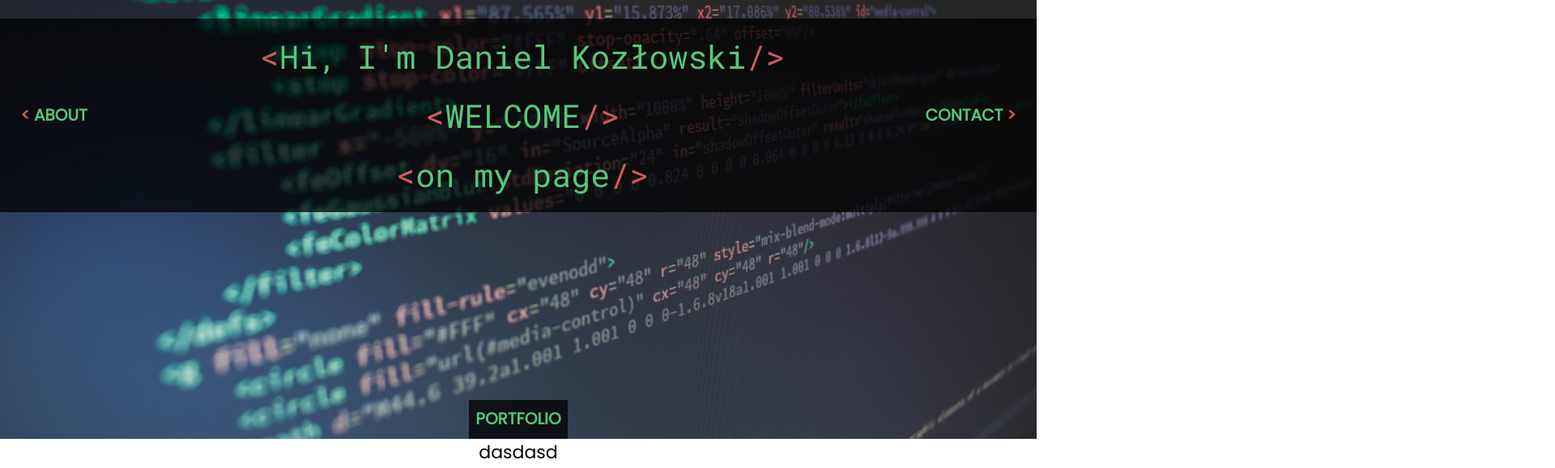
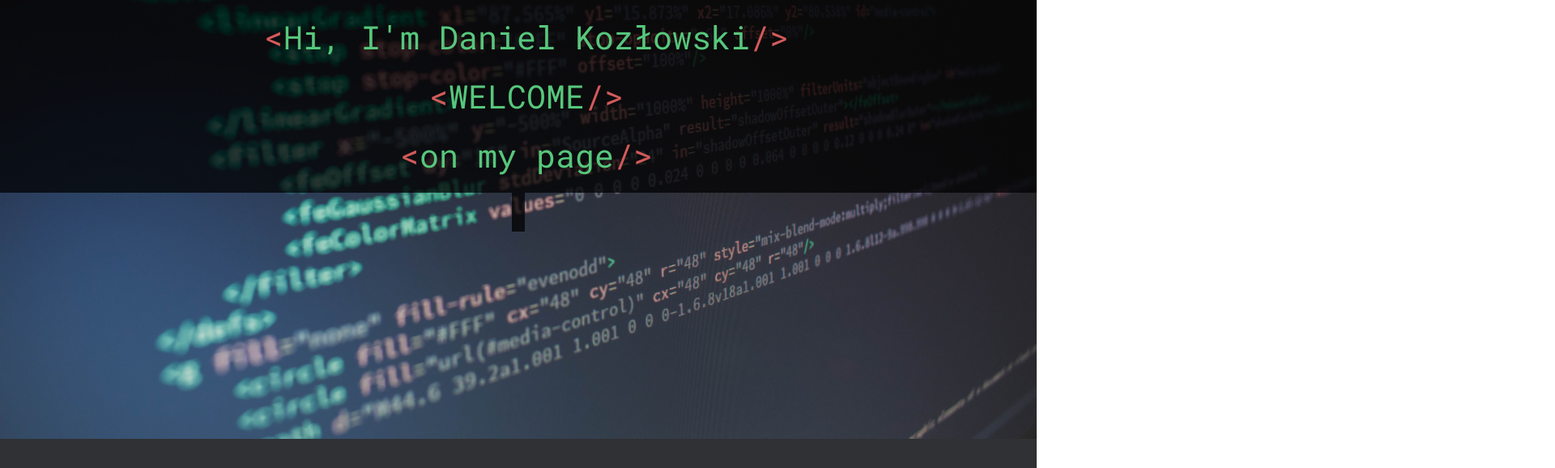
Before and after one commit to Benodkk/My-portfolio, a React (Create React App) app: page / in a window 1280 px wide. Shown: the part 258-836 px from the top of the page at 81% size, 1920 px wide, since content can reach past the window. Built offline with nearby package versions, Linux system fonts and the light colour scheme.

Commit message:
like powerpoint

```diff
--- a/src/App.js
+++ b/src/App.js
@@ -5,39 +5,56 @@ import Portfolio from './Containers/Portfolio'
 import Contact from './Containers/Contact'
 
 import './style.css'
-import { useState } from 'react'
+import { useEffect, useState } from 'react'
 
 function App() {
 
-  const [bot, setBot] = useState('0')
-  const [right, setRight] = useState('100vw')
+  const [topp, setTopp] = useState('0px')
+  const [page, setPage] = useState(0)
 
-  const goLeft = () => {
-    setRight(0)
+  const [daa, setDaa] = useState('')
+
+  const onScroll = (e) => {
+      setDaa(e.deltaY)
   }
-  const goRight = () => {
-    setRight('200vw')
-  }
-  const goDown = () => {
-    setBot('100vh')
-  }
-  const backToWelcomePage = () => {
-    setBot('0')
-    setRight('100vw')
-    console.log(bot)
-  }
+
+  useEffect(() => {
+    window.addEventListener('wheel', onScroll)
+  },[])
+
+  useEffect(() => {
+    console.log(daa)
+    console.log(page)
+    if(page==0 && daa>0){
+      setTopp('100vh')
+      setPage(1)
+      setDaa(0)
+    }
+    else if(page==1 && daa<0){
+      setTopp('0vh')
+      setPage(0)
+      setDaa(0)
+    }
+    else if(page==1 && daa>0){
+      setTopp('200vh')
+      setPage(2)
+      setDaa(0)
+    }
+    else if(page==2 && daa<0){
+      setTopp('100vh')
+      setPage(1)
+      setDaa(0)
+    }
+  },[daa])
 
   return (
     <div id="app" style={{
-      bottom:bot,
-      right:right
-      }}>
-      <div className='firstRow'>
-        <About backToWelcomePage={backToWelcomePage}/>
-        <WelcomePage goLeft={goLeft} goRight={goRight} goDown={goDown} />
-        <Contact backToWelcomePage={backToWelcomePage}/>
-      </div>
-      <Portfolio backToWelcomePage={backToWelcomePage}/>
+      bottom: topp
+    }}>
+      <WelcomePage />
+      <About page={page}/>
+      {/* <Contact scroll={scroll}/> */}
+      <Portfolio />
     </div>
   );
 }
--- a/src/Containers/About.js
+++ b/src/Containers/About.js
@@ -1,11 +1,13 @@
+import { useState, useEffect } from "react"
 
-function About({backToWelcomePage}){
+function About(){
 
     return(
         <section id="about">
-            <div className="fakeDiv"></div>
             <div className="content">
-                <h1>ABOUT ME</h1>
+                {/* <button onClick={pagee}></button> */}
+                {/* <button onClick={scrollUp}>asd</button> */}
+                <h1 >ABOUT ME</h1>
                 <div>
                     Welcome! My name is Daniel Kozłowski, I'm learning programming and I'm looking forward to start working as a developer.
                     I am also a civil engineer, but I decided to change the industry and try my hand at programming.
@@ -16,11 +18,13 @@ function About({backToWelcomePage}){
                     I started my learning with few small courses then i found The Odin Project. They helped me to develop my skillls and showed me the path how to become a full stack developer.
                 </div>
                 <div className="redBorder"></div>
+                <div>
+
+                </div>
                 <div className="quote"><i>
                     “Any fool can write code that a computer can understand. Good programmers write code that humans can understand.”
                 </i></div>
             </div>
-            <button className="aboutBtn" onClick={backToWelcomePage}>BACK </button>
         </section>
     )
 }
--- a/src/Containers/WelcomePage.js
+++ b/src/Containers/WelcomePage.js
@@ -1,19 +1,33 @@
+import { useEffect, useState } from "react"
+import { Link } from "react-router-dom"
+function WelcomePage({scr}){
 
-function WelcomePage({goLeft, goRight, goDown}){
+    // const [daa, setDaa] = useState('')
+
+    // const onScroll = (e) => {
+    //     setDaa(e.deltaY)
+    // }
+    // useEffect(() => {
+    //     window.addEventListener('wheel', onScroll)
+    // },[])
+    // useEffect(() => {
+    //     if(daa>0){
+    //         scroll()
+    //     }
+    // },[daa])
 
     return(
-        <section id="welcomePage">
+        <section id="welcomePage"
+        style={{transform: scr}}>
+            {/* <div className="fakeDiv"></div> */}
             <div className="welcomeContainer">
-                <button className="leftBtn" onClick={goLeft}>ABOUT</button>
                 <div className="welcomeMessage">
                     <div>Hi, I'm Daniel Kozłowski</div>
                     <div className="bigWelcome">WELCOME</div>
                     <div>on my page</div>
                 </div>
-                <button className="rightBtn" onClick={goRight}>CONTACT</button>
             </div>
             <div className="downBtnContainer">
-                <button className="downBtn" onClick={goDown}>PORTFOLIO</button>
                 <div className="arrowDown">
                     <div></div>
                 </div>
--- a/src/style.css
+++ b/src/style.css
@@ -26,7 +26,7 @@ body {
     font-family: 'Poppins', sans-serif;
     margin: 0px;
     font-size: 22px;
-    overflow: hidden;
+    /* overflow: hidden; */
 }
 
 #app {
@@ -35,24 +35,13 @@ body {
     align-items: center;
     transition:cubic-bezier(.45,.84,.68,.99) 1s ;
     position: relative;
-    width: 300vw;
-    height: 200vh;
+    width: 100vw;
+    height: 300vh;
 }
 
 
 /* XXXXXXXXXXXXXXXXXXXXXXXXXXXX
-XXXXXXXX 1 FIRST ROW XXXXXXXXXX
-XXXXXXXXXXXXXXXXXXXXXXXXXXXX */
-
-.firstRow{
-    display: flex;
-    width: 300vw;
-    height: 100vh;
-}
-
-
-/* XXXXXXXXXXXXXXXXXXXXXXXXXXXX
-XXXXXXX 2 WELCOME PAGE XXXXXXXX
+XXXXXXX 1 WELCOME PAGE XXXXXXXX
 XXXXXXXXXXXXXXXXXXXXXXXXXXXX */
 
 #welcomePage {
@@ -71,9 +60,7 @@ XXXXXXXXXXXXXXXXXXXXXXXXXXXX */
     width: 100%;
     background-color: rgba(0, 0, 0, 0.75);
     display: flex;
-    justify-content: space-between;
-    padding: 0 2vw;
-    box-sizing: border-box;
+    justify-content: center
 }
 .welcomeMessage{
     padding: 20px 0 ;
@@ -85,7 +72,7 @@ XXXXXXXXXXXXXXXXXXXXXXXXXXXX */
 .welcomeMessage div{
     padding-bottom: 20px ;
     position: relative;
-    left: 20px;
+    left: 10px;
 }
 .welcomeMessage div:last-child{
     padding-bottom: 0px ;
@@ -97,6 +84,18 @@ XXXXXXXXXXXXXXXXXXXXXXXXXXXX */
 .welcomeMessage div::after{
     content:"/>";
     color: var(--redTheme);
+}
+.downBtnContainer{
+    display: flex;
+    flex-direction: column;
+    align-items: center;
+    top: 94vh;
+    height: 5vh;
+    padding: 1vh 1vh 0;
+    background-color: rgba(0, 0, 0, 0.75);
+}
+.fakeDiv{
+    height: 6vh;
 }
 /* BUTTONS */
 .leftBtn, .rightBtn, .downBtn{
@@ -117,16 +116,7 @@ XXXXXXXXXXXXXXXXXXXXXXXXXXXX */
     content:" >";
     color: var(--redTheme);
 }
-.downBtnContainer{
-    display: flex;
-    flex-direction: column;
-    align-items: center;
-    position: absolute;
-    top: 94vh;
-    height: 5vh;
-    padding: 1vh 1vh 0;
-    background-color: rgba(0, 0, 0, 0.75);
-}
+
 @media(min-height:900px){
     .arrowDown div::after{
         content: ">";
@@ -141,14 +131,14 @@ XXXXXXXXXXXXXXXXXXXXXXXXXXXX */
 
 
 /* XXXXXXXXXXXXXXXXXXXXXXXXXXXX
-XXXXXXXXXX 3 ABOUT XXXXXXXXXXXX
+XXXXXXXXXX 2 ABOUT XXXXXXXXXXXX
 XXXXXXXXXXXXXXXXXXXXXXXXXXXX */
 #about{
     height: 100vh;
     width: 100vw;
     display: flex;
+    justify-content: center;
     align-items: center;
-    justify-content: space-between;
     background-color: rgb(48, 49, 53);
     box-sizing: border-box;
     padding: 2vw;
@@ -194,5 +184,5 @@ XXXXXXXXXXXXXXXXXXXXXXXXXXXX */
     width: 70px;
 }
 /* XXXXXXXXXXXXXXXXXXXXXXXXXXXX
-XXXXXXXXX 3 CONTACT XXXXXXXXXXX
+XXXXXXXXX 4 CONTACT XXXXXXXXXXX
 XXXXXXXXXXXXXXXXXXXXXXXXXXXX */
```
